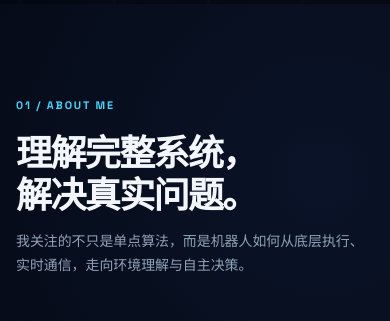
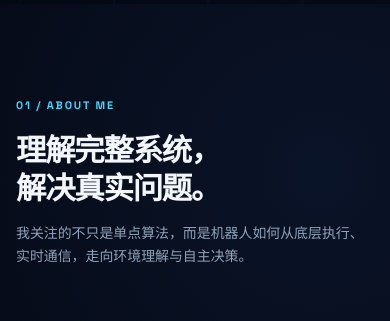
Before and after one commit to kbsybf/kbsybf, a plain HTML site: page docs/index.html in a window 390 px wide. Shown: the part 840-1161 px from the top of the page. Drawn offline with Linux system fonts and the light colour scheme; grey boxes are pictures that could not be loaded.

Commit message:
Reduce section heading sizes

```diff
--- a/docs/styles.css
+++ b/docs/styles.css
@@ -228,7 +228,7 @@ h1 em { color: #8adfff; font-style: normal; text-shadow: 0 0 32px rgba(70, 215,
 .section { width: min(calc(100% - 3rem), var(--max-width)); margin: 0 auto; padding: 7.5rem 0; scroll-margin-top: 4rem; }
 .section-heading { display: grid; grid-template-columns: 0.7fr 1.35fr 1fr; gap: 2.5rem; align-items: end; margin-bottom: 3.4rem; }
 .section-heading .kicker { align-self: start; margin: 0.35rem 0 0; }
-.section-heading h2, .contact-section h2 { margin-bottom: 0; font-size: clamp(2.2rem, 4.1vw, 4rem); font-weight: 700; letter-spacing: -0.045em; }
+.section-heading h2, .contact-section h2 { margin-bottom: 0; font-size: clamp(2rem, 3.3vw, 3.25rem); font-weight: 700; letter-spacing: -0.04em; }
 .section-heading > p:last-child { margin: 0; color: var(--muted); font-family: var(--font-cn); font-size: 0.87rem; }
 
 .about-layout { display: grid; grid-template-columns: 1.08fr 1.4fr; gap: 1rem; }
@@ -392,7 +392,7 @@ footer a:hover { color: var(--cyan); }
   .button { min-width: 0; min-height: 2.6rem; padding: 0.62rem 0.55rem; font-size: 0.65rem; white-space: nowrap; }
   .hero-index { display: none; }
   .section { width: calc(100% - 2rem); padding-block: 5.4rem; }
-  .section-heading h2, .contact-section h2 { font-size: 2.25rem; }
+  .section-heading h2, .contact-section h2 { font-size: 1.9rem; line-height: 1.22; }
   .about-cards { grid-template-columns: 1fr; }
   .profile-panel { min-height: 0; padding: 1.35rem; }
   .profile-meta span { flex-direction: column; gap: 0.15rem; }
```
